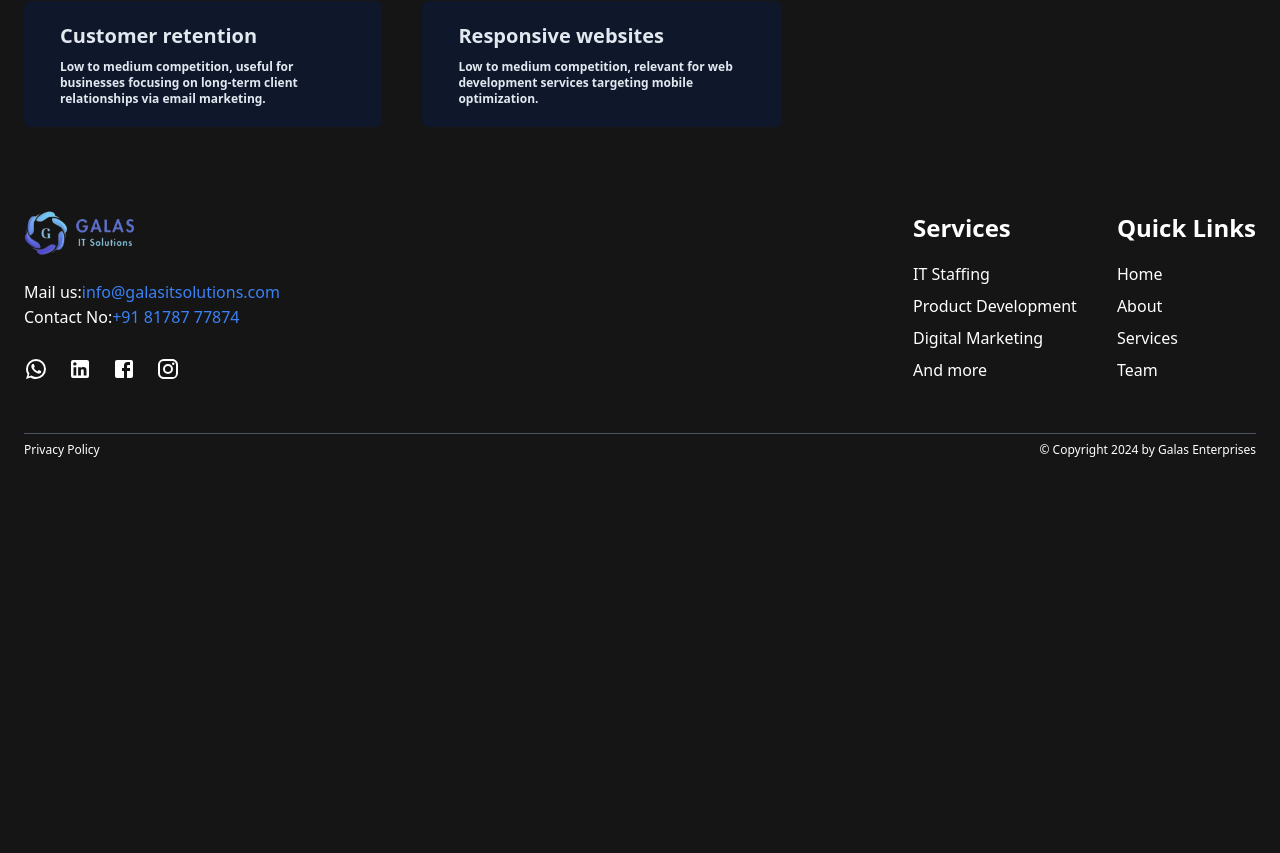
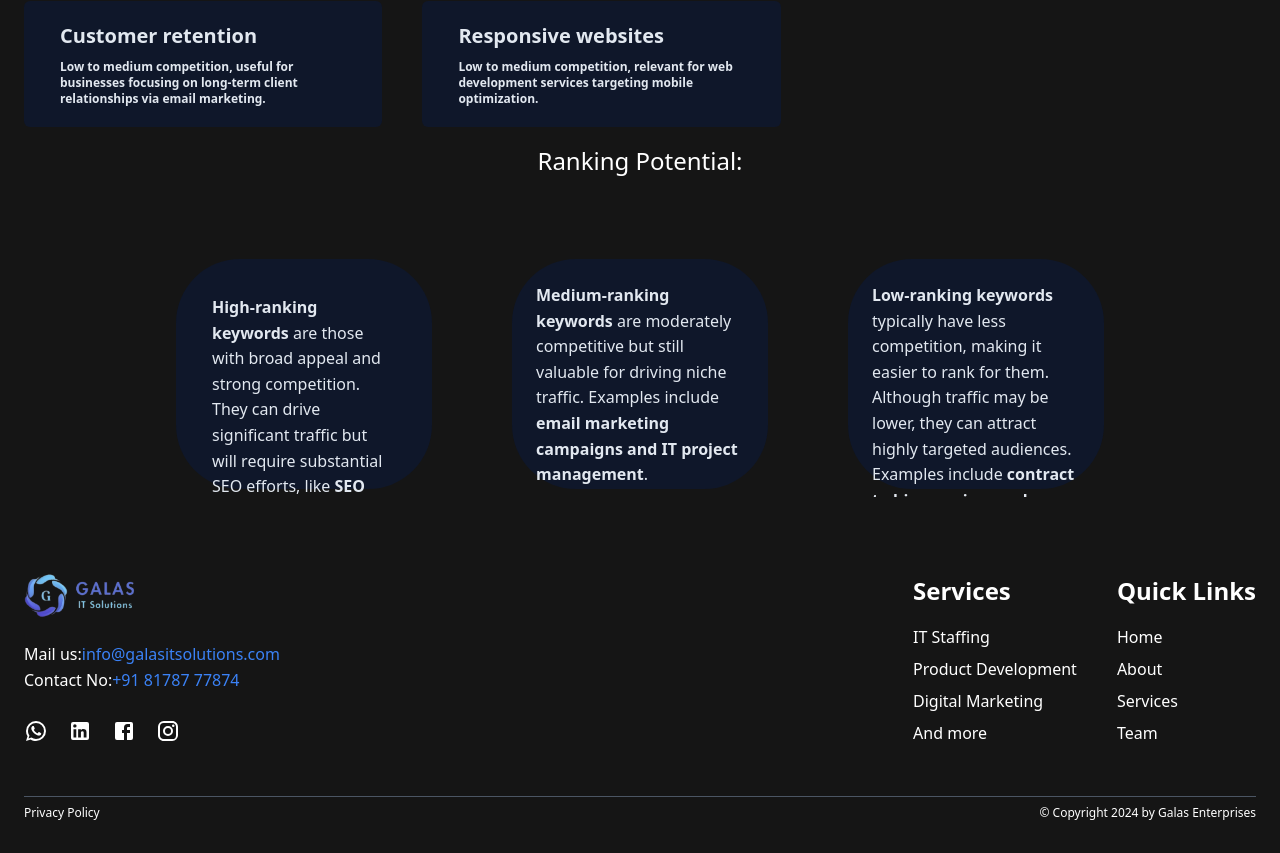
Before and after one commit to galasitsolutions/Galas, a React (Vite) app: page /about in a window 1280 px wide. Shown: the part 3423-4276 px from the top of the page. Before the commit the page ends 3913 px from the top, so only its background shows below. Built offline with nearby package versions, Linux system fonts and the light colour scheme.

Commit message:
New Component Added

```diff
--- a/src/components/pages/About.jsx
+++ b/src/components/pages/About.jsx
@@ -184,6 +184,19 @@ const About = () => {
                 <p className="text-xs leading-1 mt-2 px-4 font-semibold">Low to medium competition, relevant for web development services targeting mobile optimization.</p>
               </div>
             </div>
+
+            <h4 className="mt-4 text-center">Ranking Potential:</h4>
+            <div className="mt-20 group flex flex-wrap gap-20 items-center gap-10">
+              <div className= "bg-slate-900 w-[20vw] h-[18vw] text-slate-200 p-5 rounded-[8vh] group-hover:scale-[0.85] hover:!scale-100 hover:bg-blue-300 hover:text-slate-950">
+                <p className="text-md px-4 leading-1 mt-4"><b>High-ranking keywords</b> are those with broad appeal and strong competition. They can drive significant traffic but will require substantial SEO efforts, like <b>SEO services, PPC advertising, and web development</b>.</p>
+              </div>
+              <div className= "bg-slate-900 w-[20vw] h-[18vw] text-slate-200 p-2 rounded-[8vh] group-hover:scale-[0.85] hover:!scale-100 hover:bg-blue-300 hover:text-slate-950">
+                <p className="text-md px-4 leading-1 mt-4"><b>Medium-ranking keywords</b> are moderately competitive but still valuable for driving niche traffic. Examples include <b>email marketing campaigns and IT project management</b>.</p>
+              </div>
+              <div className= "bg-slate-900 w-[20vw] h-[18vw] text-slate-200 p-2 rounded-[8vh] group-hover:scale-[0.85] hover:!scale-100 hover:bg-blue-300 hover:text-slate-950">
+                <p className="text-md  px-4 leading-1 mt-4"><b>Low-ranking keywords </b> typically have less competition, making it easier to rank for them. Although traffic may be lower, they can attract highly targeted audiences. Examples include <b>contract to hire services and website maintenance services</b>.</p>
+              </div>
+            </div>
         </div>
 
       </Suspense>
```
